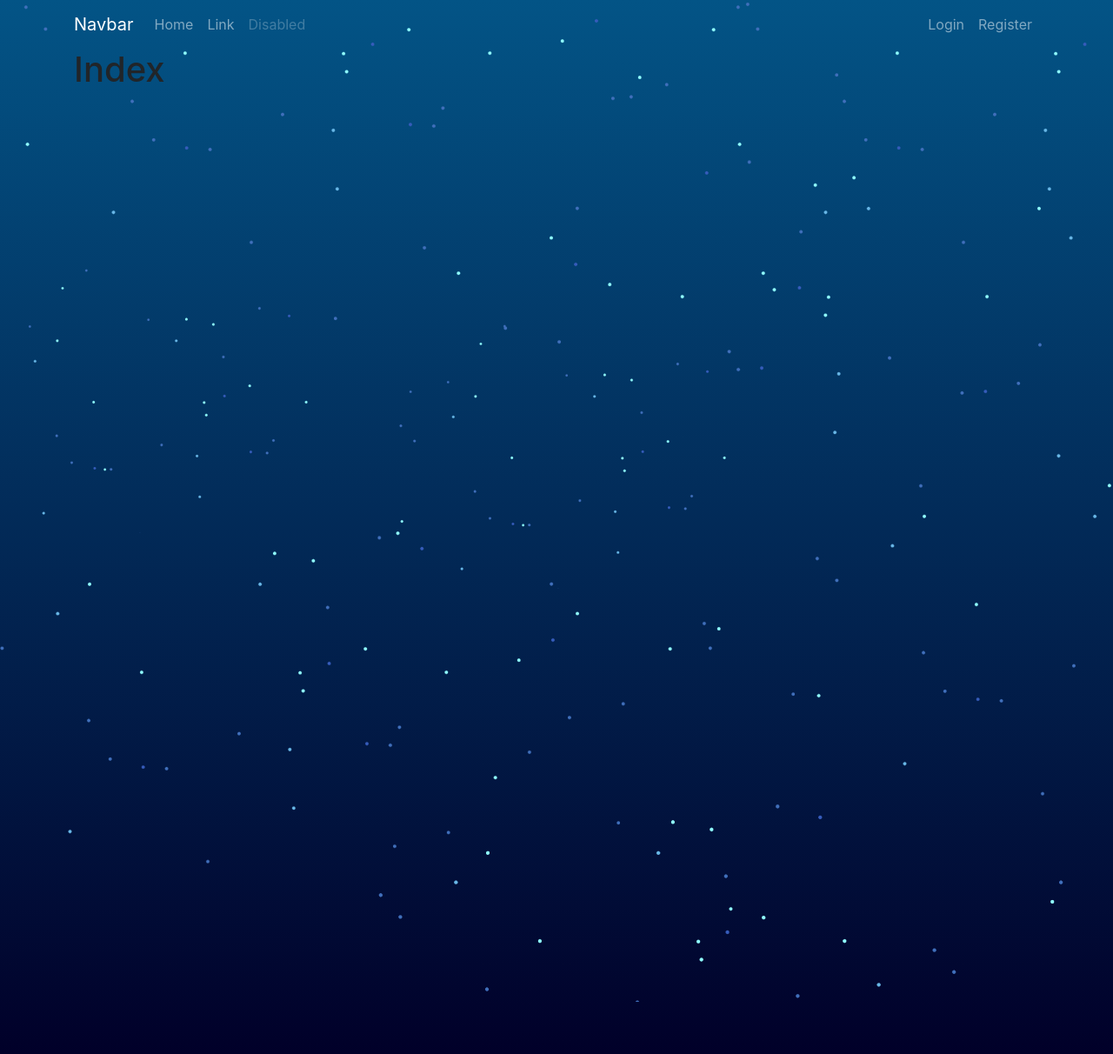
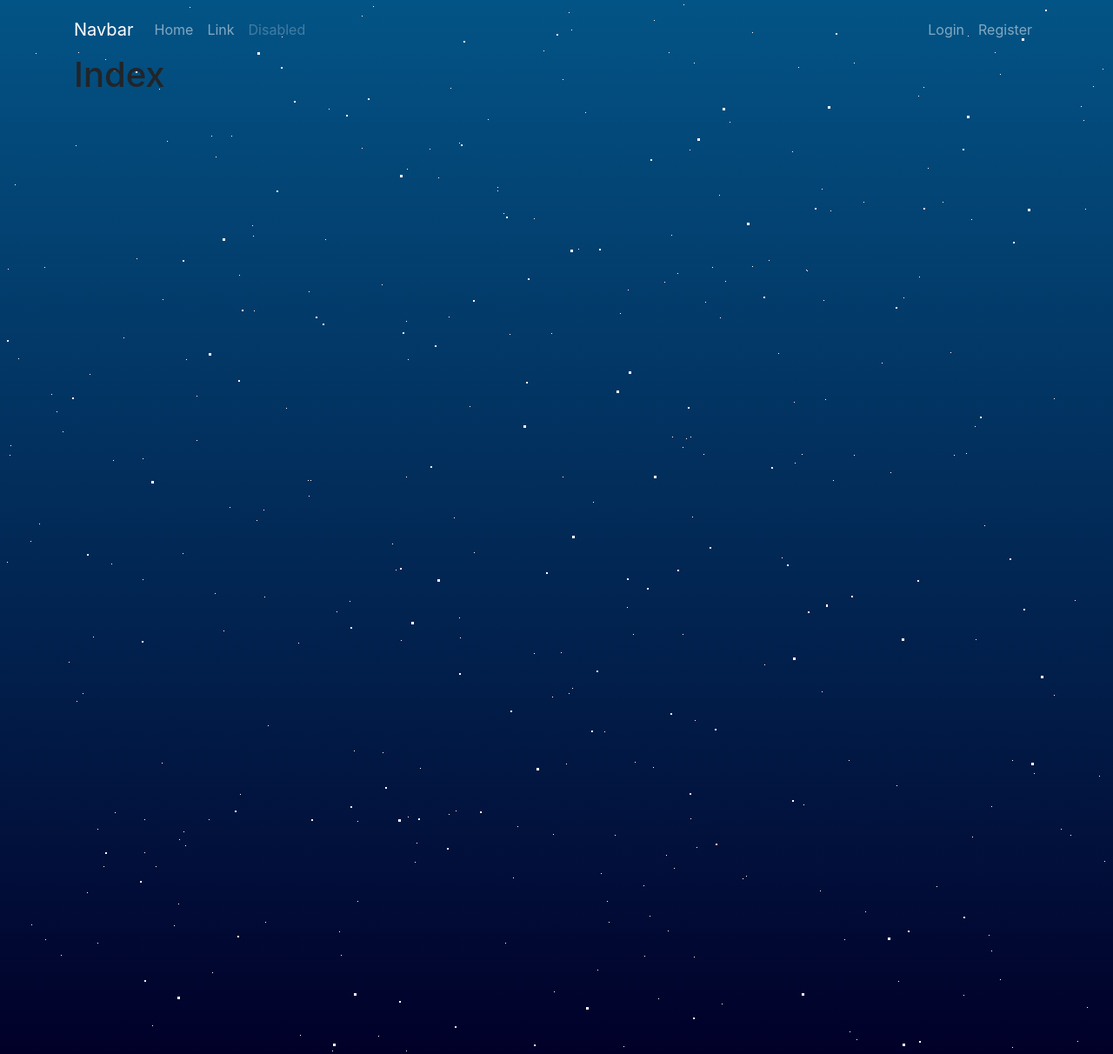
Before and after one commit to CsarChvz/Blog-App-Flask, a Flask app: page / in a window 1280 px wide. Shown: the whole page at 87% size. Run offline with Flask 2, Linux system fonts and the light colour scheme; some libraries are stand-ins or nearby versions.

Commit message:
Se agregaron las estrellas, checaría ver si no se bugea con alguna cosa en el futuro

```diff
--- a/templates/base.html
+++ b/templates/base.html
@@ -5,11 +5,16 @@
 {% block head %}
 <head>
     <link rel="stylesheet" href="{{ url_for('static', filename='css/styles.css') }}">
+    <link rel="stylesheet" href="{{ url_for('static', filename='css/stars.css') }}">
     <link rel="stylesheet" href="https://maxcdn.bootstrapcdn.com/bootstrap/4.0.0/css/bootstrap.min.css" integrity="sha384-Gn5384xqQ1aoWXA+058RXPxPg6fy4IWvTNh0E263XmFcJlSAwiGgFAW/dAiS6JXm" crossorigin="anonymous">
 </head>
 {% endblock %}
-<img src="{{ url_for('static', filename='src/img/stars.png') }}" alt="" style="position: fixed;" loading='lazy'>
 <body>
+    <section class="wrapper">
+        <div id="stars"></div>
+        <div id="stars2"></div>
+        <div id="stars3"></div>
+    </section>
 {% block navbar %}
 <header>
     <nav class="navbar navbar-expand-lg navbar-dark bg-dark" style="background-color: transparent !important;">
```
